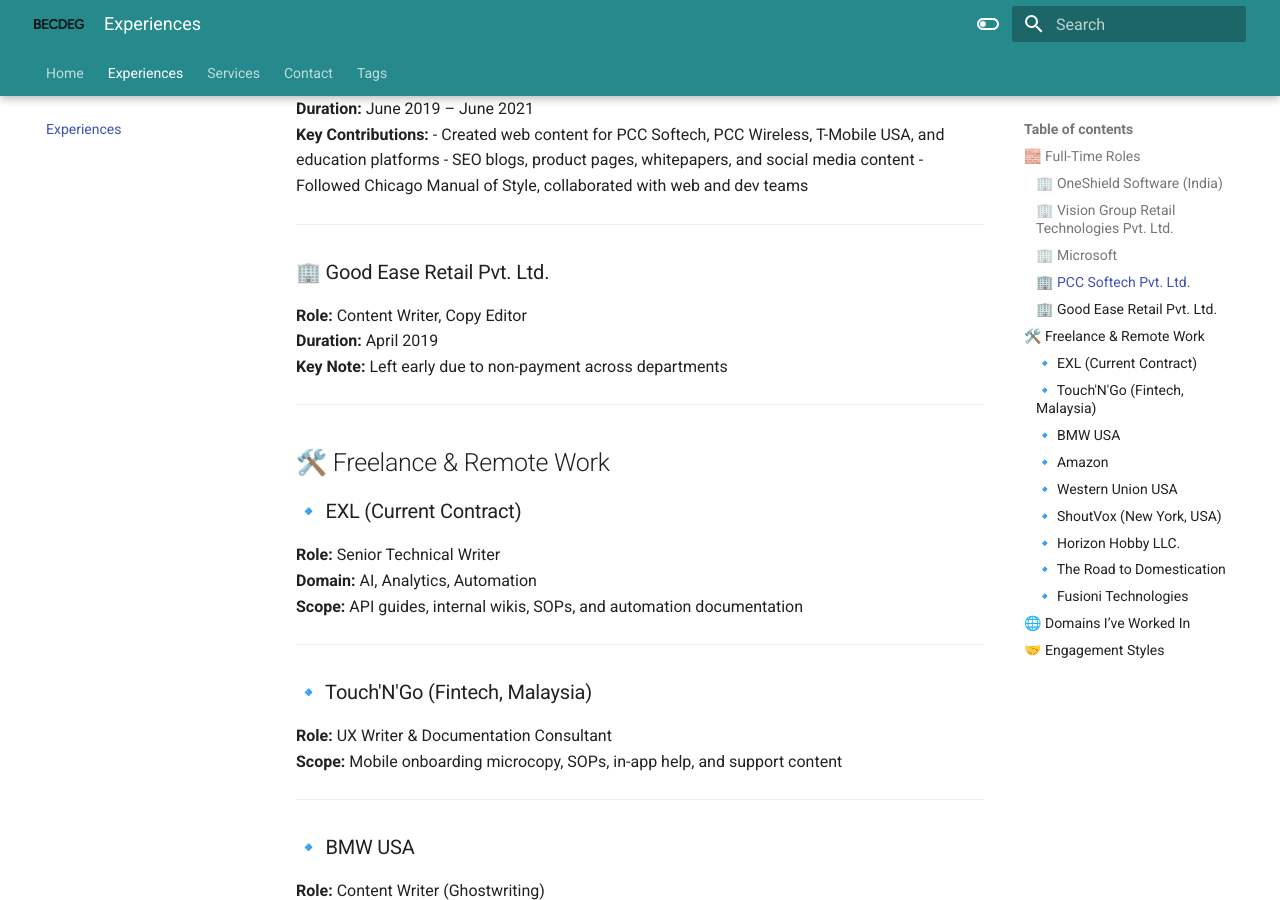
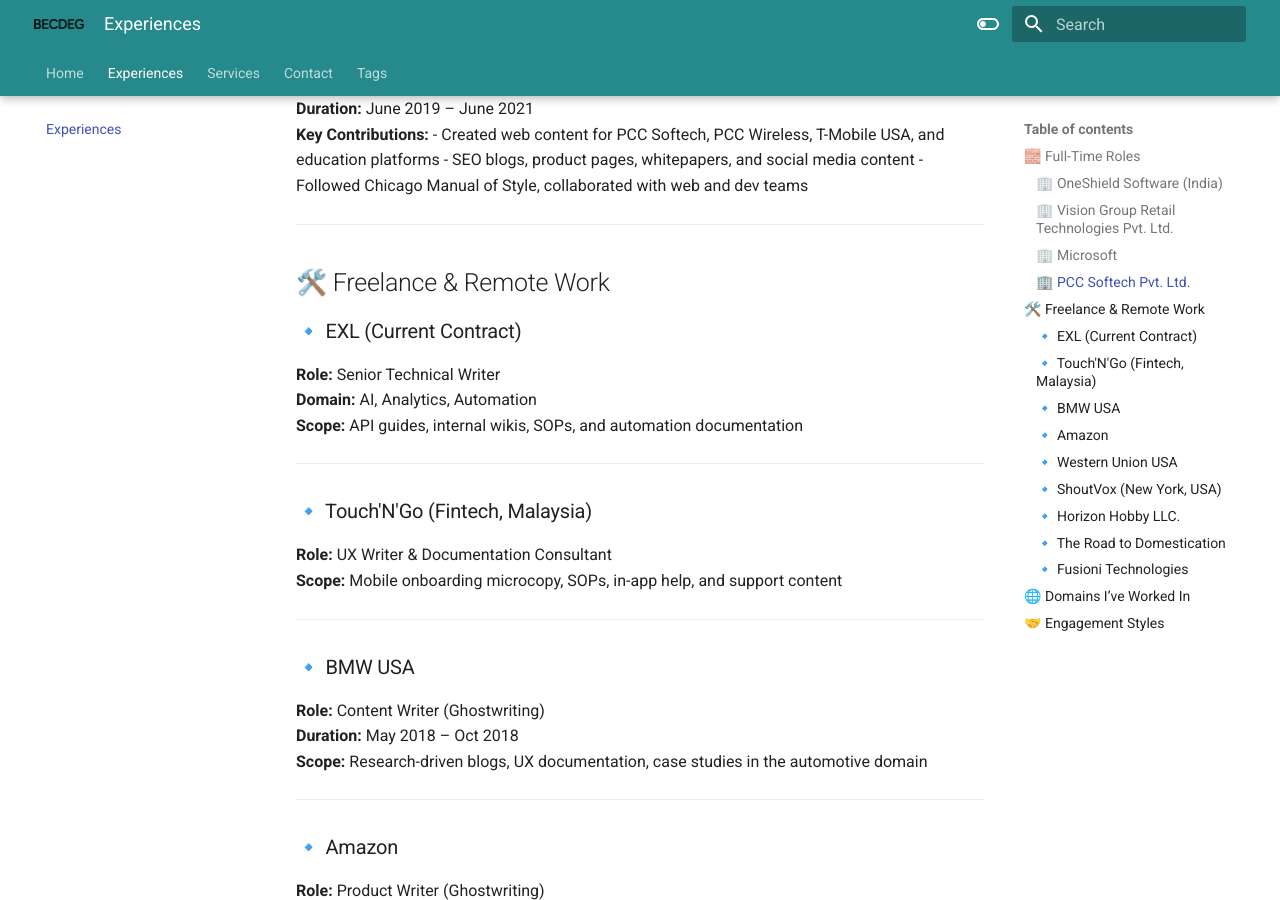
Before and after one commit to harshkanth/Becdeg-docs, an MkDocs documentation site: the page built from docs/experience.md, in a window 1280 px wide and 900 px high, scrolled down 1195 px. Built offline with MkDocs 1.6.1 and Material for MkDocs 9.7.7, drawn with Linux system fonts in a browser that asks for light colours.

Commit message:
update experience

```diff
--- a/docs/experience.md
+++ b/docs/experience.md
@@ -47,13 +47,6 @@
 - Created web content for PCC Softech, PCC Wireless, T-Mobile USA, and education platforms
 - SEO blogs, product pages, whitepapers, and social media content
 - Followed Chicago Manual of Style, collaborated with web and dev teams
-
----
-
-### 🏢 Good Ease Retail Pvt. Ltd.
-**Role:** Content Writer, Copy Editor
-**Duration:** April 2019
-**Key Note:** Left early due to non-payment across departments
 
 ---
 
```
